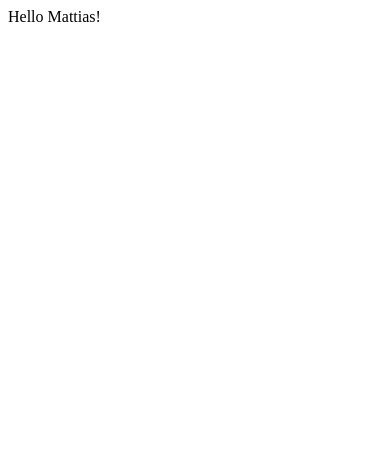
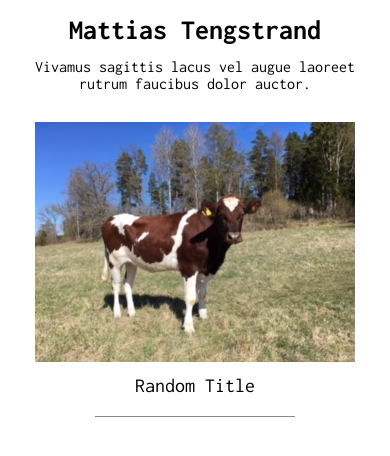
Before and after one commit to tengstrand/mattias, a plain HTML site: page index.html in a window 390 px wide. Drawn offline with Linux system fonts and the light colour scheme.

Commit message:
Initial commit.

```diff
--- /dev/null
+++ b/css/main.css
@@ -0,0 +1,91 @@
+
+html, body {
+    font-family: 'Inconsolata', monospace;
+    margin: 0;
+    padding: 0;
+}
+
+.header {
+    padding-top: 60px;
+    padding-left: 30px;
+    padding-right: 30px;
+    padding-bottom: 60px;
+    text-align: center;
+}
+
+.header .title {
+    font-size: 46px;
+    font-weight: bold;
+}
+
+.header .description {
+    margin-top: 20px;
+}
+
+.container {
+    text-align: center;
+}
+
+.image-list {
+    max-width: 1000px;
+    margin-left: 30px;
+    margin-right: 30px;
+    text-align: center;
+    display: inline-block;
+}
+
+.image-list .separator {
+    width: 200px;
+    height: 1px;
+    background-color: #888888;
+    margin-bottom: 40px;
+    display: inline-block;
+}
+
+.image-list .image-box {
+    margin-bottom: 40px;
+}
+
+.image-list .image-box .image {
+
+}
+
+.image-list .image-box .image img {
+    width: 100%;
+}
+
+.image-list .image-box .title {
+    text-align: center;
+    margin-top: 10px;
+    font-size: 20px;
+}
+
+@media (max-width:768px) {
+    .header .title {
+        font-size: 28px;
+    }
+
+    .header .description {
+        margin-top: 14px;
+    }
+
+    .header {
+        padding-top: 15px;
+        padding-left: 10px;
+        padding-right: 10px;
+        padding-bottom: 30px;
+    }
+
+    .image-list {
+        margin-left: 12px;
+        margin-right: 12px;
+    }
+
+    .image-list .separator {
+        margin-bottom: 20px;
+    }
+
+    .image-list .image-box {
+        margin-bottom: 20px;
+    }
+}
--- a/index.html
+++ b/index.html
@@ -1 +1,42 @@
-Hello Mattias!
+<!DOCTYPE html>
+<html>
+
+<head>
+    <meta charset="utf-8">
+    <meta http-equiv="X-UA-Compatible" content="IE=edge">
+    <meta name="viewport" content="width=device-width, initial-scale=1">
+
+    <link href="css/main.css" rel="stylesheet">
+    <link href="https://fonts.googleapis.com/css?family=Inconsolata:400,700&amp;subset=latin-ext" rel="stylesheet">
+
+    <title>Mattias Tengstrand</title>
+</head>
+
+<body>
+    <div class="header">
+        <div class="title">
+            Mattias Tengstrand
+        </div>
+        <div class="description">
+            Vivamus sagittis lacus vel augue laoreet rutrum faucibus dolor auctor.
+        </div>
+    </div>
+    <div class="container">
+        <div class="image-list">
+            <div class="image-box">
+                <div class="image">
+                    <a href="img/0f5f39_5b7327f271874da0a2aaad7132dfd94f-mv2_d_2303_3457_s_2.jpg">
+                        <img src="img/cow.jpg" />
+                    </a>
+                </div>
+                <div class="title">
+                    Random Title
+                </div>
+            </div>
+
+            <div class="separator"></div>
+        </div>
+    </div>
+</body>
+
+</html>
```
Also changed, not shown: img/cow.jpg (added).
